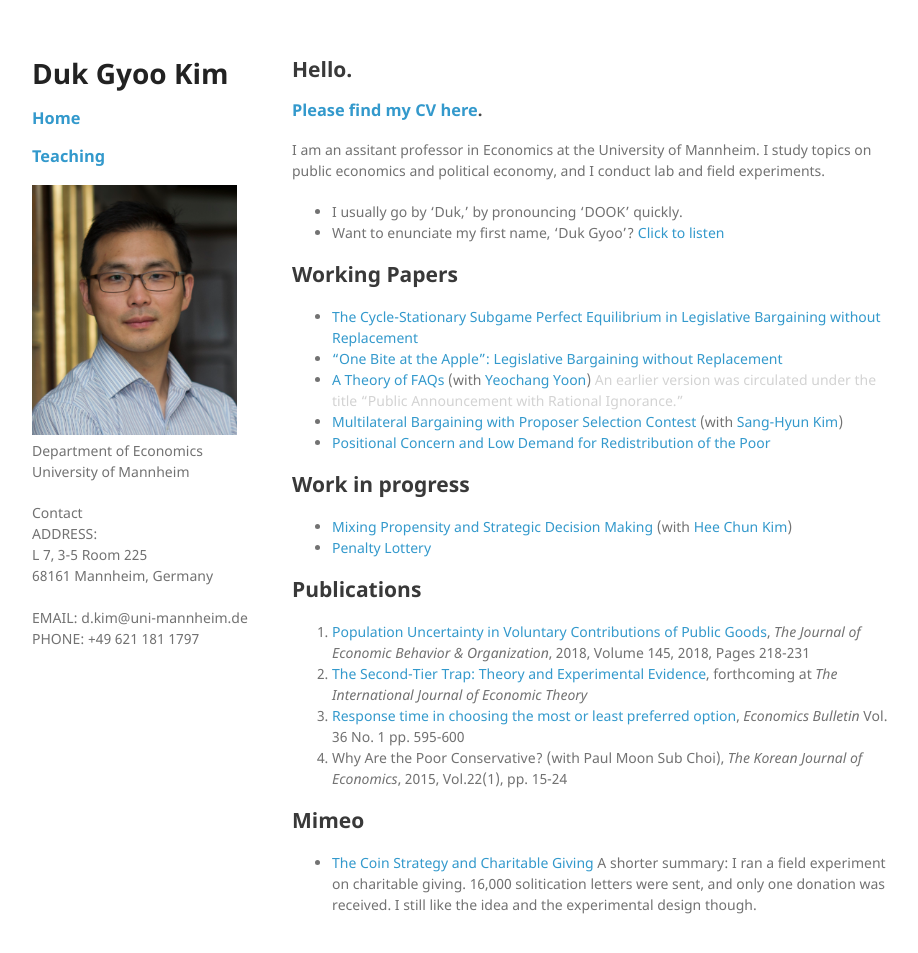
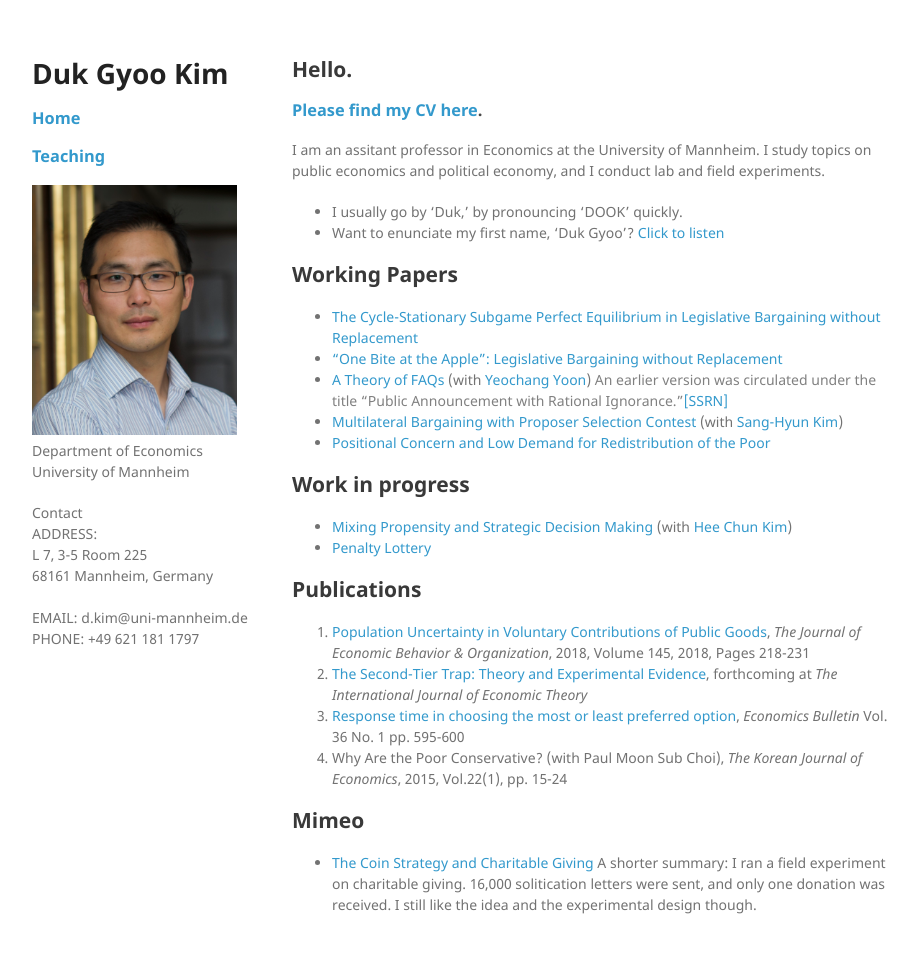
Before and after one commit to kimdukgyoo/kimdukgyoo.github.io, a Jekyll site: the page built from index.md, in a window 1280 px wide and 985 px high. Shown: the top 953 px of the window, without its empty margins (178-1096 px from the left). Built offline with Jekyll 4.4.1, drawn with Linux system fonts in a browser that asks for light colours; our own code applies the rules of GitHub Pages for plain Markdown files.

Commit message:
Update index.md

```diff
--- a/index.md
+++ b/index.md
@@ -12,7 +12,7 @@
 ## Working Papers
 * <a href="https://kimdukgyoo.github.io/pdfjs/web/CycleStationaryEquilibriumInLegislativeBargaining.pdf" target="_blank"> The Cycle-Stationary Subgame Perfect Equilibrium in Legislative Bargaining without Replacement</a>
 * <a href="https://kimdukgyoo.github.io/pdfjs/web/OneBiteAtTheApple.pdf" target="_blank">"One Bite at the Apple": Legislative Bargaining without Replacement</a>
-* <a href="https://kimdukgyoo.github.io/pdfjs/web/theory-faqs_20180319.pdf" target="_blank"> A Theory of FAQs</a> (with [Yeochang Yoon](https://sites.google.com/site/yyeochang/ "Yeochang Yoon's webpage")) <span style="color:LightGray">An earlier version was circulated under the title "Public Announcement with Rational Ignorance."</span>
+* <a href="https://kimdukgyoo.github.io/pdfjs/web/theory-faqs_20180319.pdf" target="_blank"> A Theory of FAQs</a> (with [Yeochang Yoon](https://sites.google.com/site/yyeochang/ "Yeochang Yoon's webpage")) <span style="color:Gray">An earlier version was circulated under the title "Public Announcement with Rational Ignorance."<a href="https://papers.ssrn.com/abstract=3118097" target="_blank">[SSRN]</a></span>
 * <a href="https://kimdukgyoo.github.io/pdfjs/web/MultilateralBargainingWithProposerSelectionContest_20171230.pdf" target="_blank"> Multilateral Bargaining with Proposer Selection Contest</a> (with [Sang-Hyun Kim](https://sites.google.com/site/sanghyunkim46/home "Sang-Hyun Kim's webpage"))
 * <a href="https://kimdukgyoo.github.io/pdfjs/web/PositionalConcern_20180211.pdf" target="_blank"> Positional Concern and Low Demand for Redistribution of the Poor</a>
 
```
